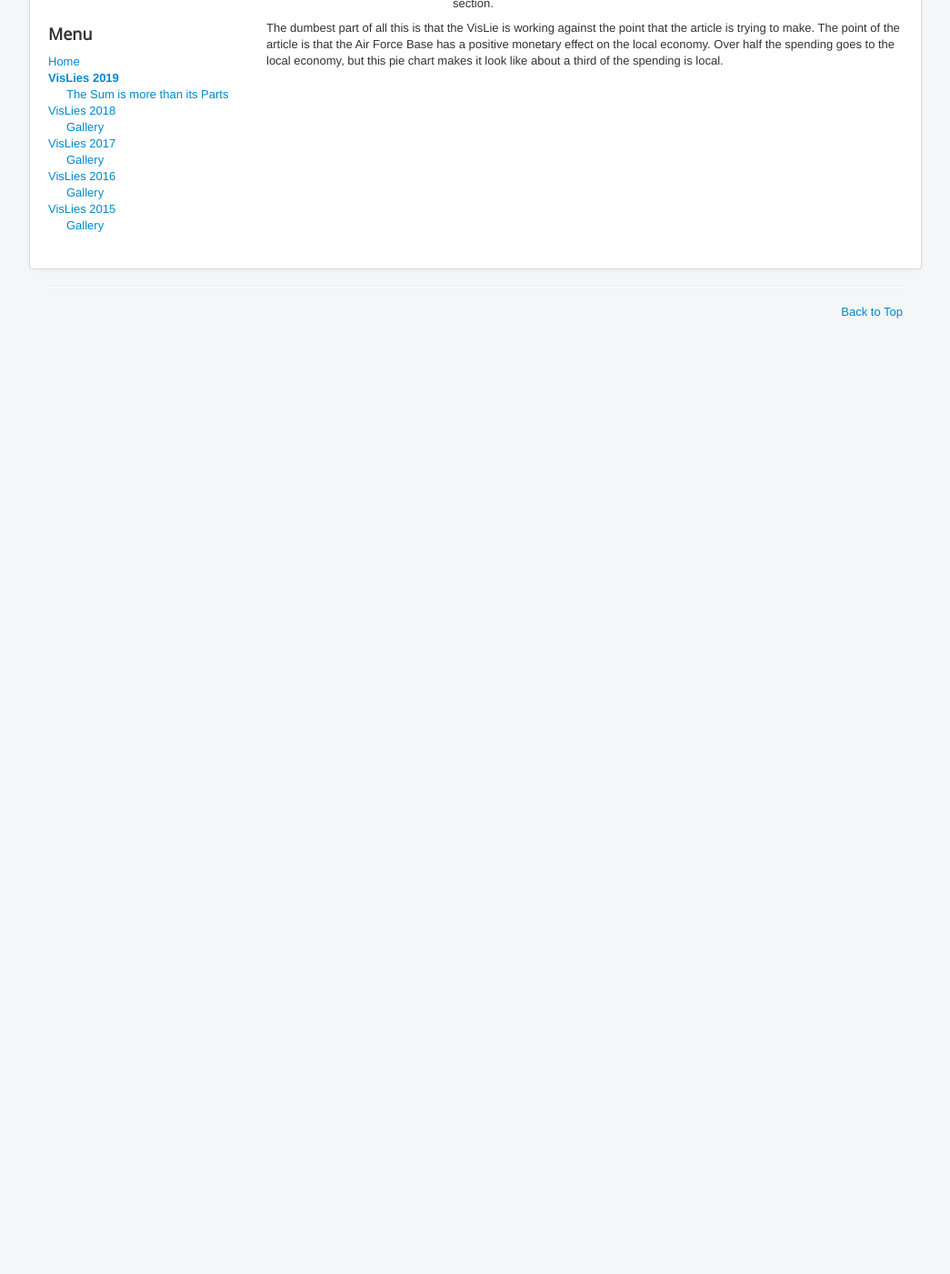
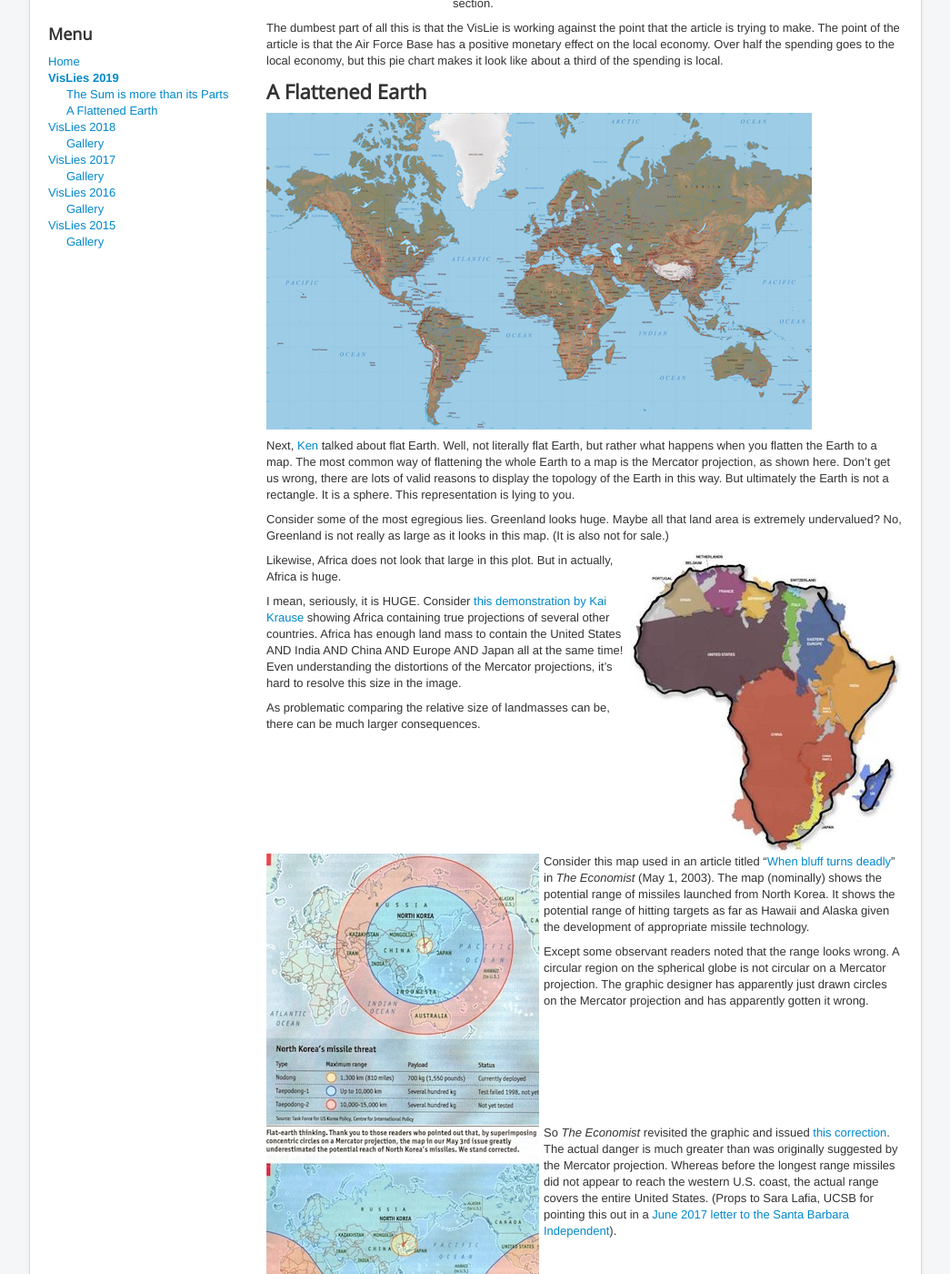
Before and after one commit to vislies/2019, a Jekyll site: the page built from gallery/index.md, in a window 1280 px wide and 1400 px high, scrolled down 464 px. Shown: the whole window at 91% size, without its empty margins (117-1162 px from the left). Built offline with Jekyll 4.4.1, drawn with Linux system fonts in a browser that asks for light colours; our own code applies the rules of GitHub Pages for plain Markdown files; before the commit the page ends 900 px from its top, so only the background shows below that; some of the changed text lies outside the part shown.

Commit message:
Mercator projection

```diff
--- a/gallery/index.md
+++ b/gallery/index.md
@@ -3,6 +3,8 @@ layout: default
 gallery-nav:
   - title: The Sum is more than its Parts
     url: "#the-sum-is-more-than-its-parts"
+  - title: A Flattened Earth
+    url: "#a-flattened-earth"
 ---
 
 # VisLies 2019 Gallery
@@ -37,7 +39,7 @@ Wouldn't "Local Impact" be a part of "Overall Impact?"
 Yes, it would.
 The whole metaphor for a pie chart is broken.
 
-The blue region should, be the whole of the pie (by definition).
+The blue region should be the whole of the pie (by definition).
 The purple region should be a subset of the purple region.
 To make matters worse, the mistake is recursive.
 The orange wedge, "Local Job Creation," is actually a subset of the purple section.
@@ -47,7 +49,71 @@ The point of the article is that the Air Force Base has a positive monetary effe
 Over half the spending goes to the local economy, but this pie chart makes it look like about a third of the spending is local.
 
 
+## A Flattened Earth
+
+<a href="https://www.geographicguide.com/planet/mercator.htm" class="image-full">
+![Mercator projection](mercator-thumbnail.jpg)
+</a>
+
+Next, [Ken][Ken Moreland] talked about flat Earth.
+Well, not literally flat Earth, but rather what happens when you flatten the Earth to a map.
+The most common way of flattening the whole Earth to a map is the Mercator projection, as shown here.
+Don't get us wrong, there are lots of valid reasons to display the topology of the Earth in this way.
+But ultimately the Earth is not a rectangle.
+It is a sphere.
+This representation is lying to you.
+
+Consider some of the most egregious lies.
+Greenland looks huge.
+Maybe all that land area is extremely undervalued?
+No, Greenland is not really as large as it looks in this map.
+(It is also not for sale.)
+
+<a href="https://drive.google.com/open?id=1Gv-C2lQwfvPCvJQvhp40YcQyvaSKjmM3" class="image-right">
+![Africa is huge](true-size-of-africa-thumbnail.jpg)
+</a>
+
+Likewise, Africa does not look that large in this plot.
+But in actually, Africa is huge.
+
+I mean, seriously, it is HUGE.
+Consider [this demonstration by Kai Krause] showing Africa containing true projections of several other countries.
+Africa has enough land mass to contain the United States AND India AND China AND Europe AND Japan all at the same time!
+Even understanding the distortions of the Mercator projections, it's hard to resolve this size in the image.
+
+As problematic comparing the relative size of landmasses can be, there can be much larger consequences.
+
+<div class="image-stop" />
+
+<a href="https://drive.google.com/open?id=125-FP9wKZC0BSx9cZXSc48sLE-uJ4gCs" class="image-left">
+![Incorrect Missile Range](economist-map-range-wrong-thumbnail.jpg)
+</a>
+
+Consider this map used in an article titled "[When bluff turns deadly]" in _The Economist_ (May 1, 2003).
+The map (nominally) shows the potential range of missiles launched from North Korea.
+It shows the potential range of hitting targets as far as Hawaii and Alaska given the development of appropriate missile technology.
+
+Except some observant readers noted that the range looks wrong.
+A circular region on the spherical globe is not circular on a Mercator projection.
+The graphic designer has apparently just drawn circles on the Mercator projection and has apparently gotten it wrong.
+
+<div class="image-stop" />
+
+<a href="https://drive.google.com/open?id=125-FP9wKZC0BSx9cZXSc48sLE-uJ4gCs" class="image-left">
+![Corrected Missile Range](economist-map-range-corrected-thumbnail.jpg)
+</a>
+
+So _The Economist_ revisited the graphic and issued [this correction][economist correction].
+The actual danger is much greater than was originally suggested by the Mercator projection.
+Whereas before the longest range missiles did not appear to reach the western U.S. coast, the actual range covers the entire United States.
+(Props to Sara Lafia, UCSB for pointing this out in a [June 2017 letter to the Santa Barbara Independent]).
+
+
 [Ken Moreland]: http://kennethmoreland.com
 
 [Albuquerque Journal]: https://www.abqjournal.com
 [Kirtland Article]: https://www.abqjournal.com/1380415/kirtland-pumps-46b-into-local-economy.html
+[this demonstration by Kai Krause]: https://www.dailymail.co.uk/news/article-2445615/True-size-Africa-continent-big-China-India-US-Europe-together.html
+[When bluff turns deadly]: https://www.economist.com/special-report/2003/05/01/when-bluff-turns-deadly
+[economist correction]: https://www.economist.com/asia/2003/05/15/correction-north-koreas-missiles
+[June 2017 letter to the Santa Barbara Independent]: https://www.independent.com/2017/06/14/map-rap/
```
Also changed, not shown: gallery/economist-map-range-corrected-thumbnail.jpg (added), gallery/economist-map-range-wrong-thumbnail.jpg (added), gallery/mercator-thumbnail.jpg (added), gallery/true-size-of-africa-thumbnail.jpg (added).
